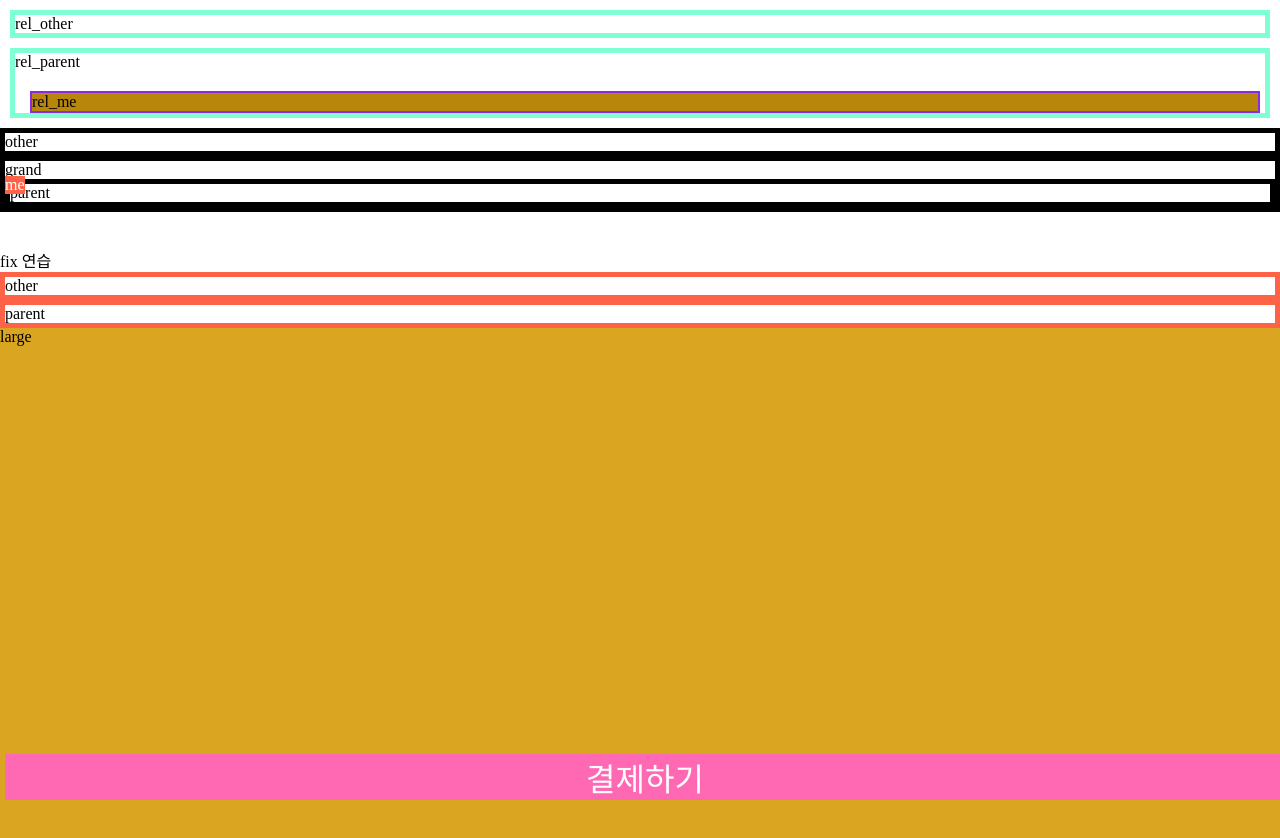
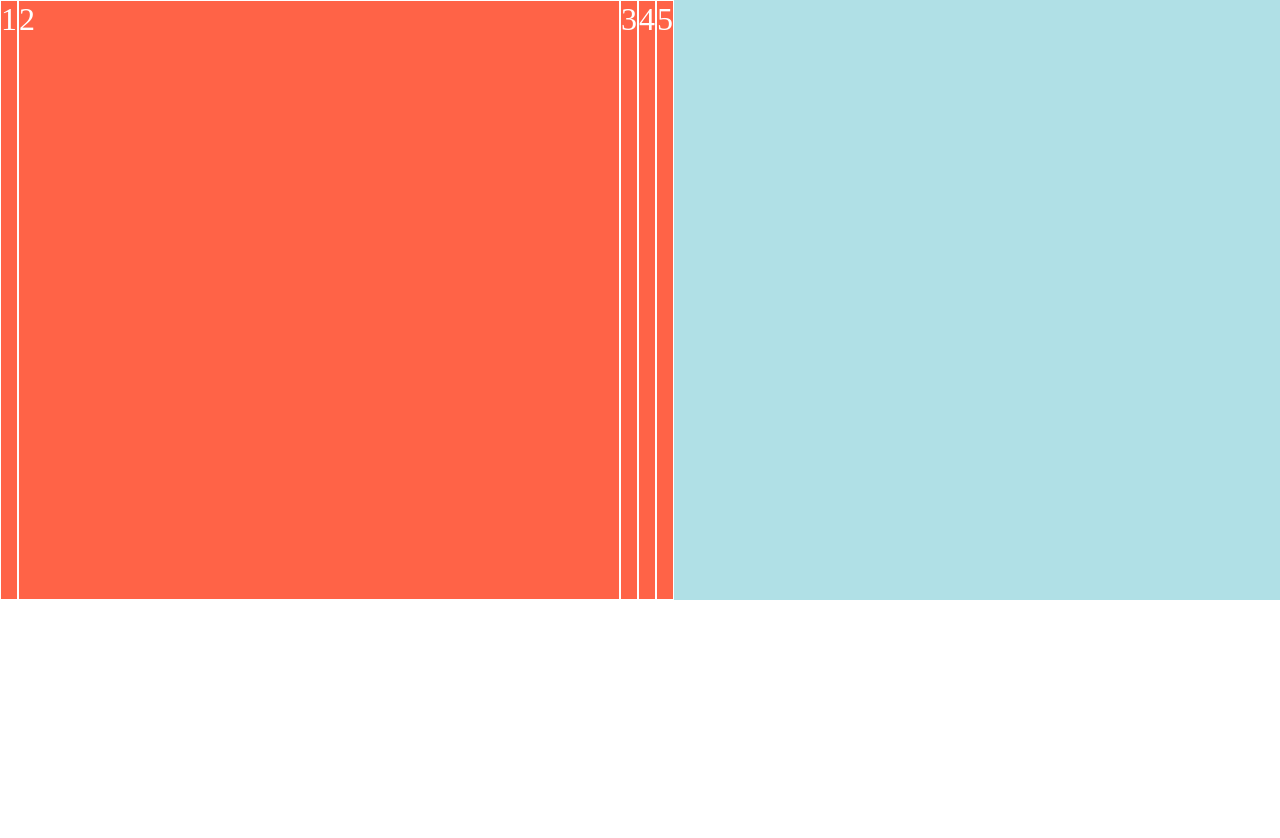
Before and after one commit to happy-sonday/ng_css, an Angular app: page / in a window 1280 px wide. Shown: the top 838 px of the page. After the commit the page ends 800 px from the top, so only its background shows below. Built offline with nearby package versions, Linux system fonts and the light colour scheme.

Commit message:
flex basic grow shrink

```diff
--- a/src/app/app.component.html
+++ b/src/app/app.component.html
@@ -8,5 +8,7 @@
 <!-- <app-block-test></app-block-test> -->
 <!-- <app-boxsizing-test></app-boxsizing-test> -->
 <!-- <app-margin-overwrap></app-margin-overwrap> -->
-<app-position-test></app-position-test>
+<!-- <app-position-test></app-position-test> -->
+<!-- <app-flux-test></app-flux-test> -->
+<app-flex-grownshrink></app-flex-grownshrink>
 <router-outlet></router-outlet>
--- a/src/app/app.module.ts
+++ b/src/app/app.module.ts
@@ -14,6 +14,8 @@ import { BlockTestComponent } from './block-test/block-test.component';
 import { BoxsizingTestComponent } from './boxsizing-test/boxsizing-test.component';
 import { MarginOverwrapComponent } from './margin-overwrap/margin-overwrap.component';
 import { PositionTestComponent } from './position-test/position-test.component';
+import { FluxTestComponent } from './flux-test/flux-test.component';
+import { FlexGrownshrinkComponent } from './flex-grownshrink/flex-grownshrink.component';
 
 @NgModule({
   declarations: [
@@ -28,7 +30,9 @@ import { PositionTestComponent } from './position-test/position-test.component';
     BlockTestComponent,
     BoxsizingTestComponent,
     MarginOverwrapComponent,
-    PositionTestComponent
+    PositionTestComponent,
+    FluxTestComponent,
+    FlexGrownshrinkComponent
   ],
   imports: [
     BrowserModule,
--- /dev/null
+++ b/src/app/flex-grownshrink/flex-grownshrink.component.html
@@ -0,0 +1,7 @@
+<div class="container">
+  <div class="item">1</div>
+  <div class="item">2</div>
+  <div class="item">3</div>
+  <div class="item">4</div>
+  <div class="item">5</div>
+</div>
--- /dev/null
+++ b/src/app/flex-grownshrink/flex-grownshrink.component.scss
@@ -0,0 +1,32 @@
+
+//부모 컨테이너
+.container{
+  background-color: powderblue;
+  display: flex;
+  font-size: 2rem;
+  flex-direction: row;
+  height: 600px;
+
+
+
+}
+.item{
+  background-color: tomato;
+  color:white;
+  border:1px solid;
+  //모든 flew grow n분할
+  //flex-grow: 1;/* default 0 */
+}
+
+//특정아이템의 크기를 주고싶을때 ex.2번째아이템
+.item:nth-child(2){
+  flex-basis: 600px;
+
+  //여백이까지 줄어들게되면 보통 2의 여백만 줄어들게된다
+  //이것을 shrink:0;을 주면 자신의 영역으로 스크롤이 침범할때까지 줄어들지않는다.
+  flex-shrink: 2;
+
+  //cascading에 의행 우선순위로 적용
+/*   background-color: yellow;
+  flex-grow:3; */
+}
--- /dev/null
+++ b/src/app/flex-grownshrink/flex-grownshrink.component.ts
@@ -0,0 +1,15 @@
+import { Component, OnInit } from '@angular/core';
+
+@Component({
+  selector: 'app-flex-grownshrink',
+  templateUrl: './flex-grownshrink.component.html',
+  styleUrls: ['./flex-grownshrink.component.scss']
+})
+export class FlexGrownshrinkComponent implements OnInit {
+
+  constructor() { }
+
+  ngOnInit(): void {
+  }
+
+}
--- /dev/null
+++ b/src/app/flux-test/flux-test.component.html
@@ -0,0 +1,7 @@
+<div class="container">
+  <div class="item">1</div>
+  <div class="item">2</div>
+  <div class="item">3</div>
+  <div class="item">4</div>
+  <div class="item">5</div>
+</div>
--- /dev/null
+++ b/src/app/flux-test/flux-test.component.scss
@@ -0,0 +1,23 @@
+
+//부모 컨테이너
+.container{
+  background-color: powderblue;
+  //block모델에서 item을 모두 inline형식으로 바꿔버린다
+  display: flex;
+  font-size: 2rem;
+  //초기 block모델처럼 수평영역을 수직으로 배열
+  //flex-direction: column;
+  //item을 역방향으로
+  //flex-direction: column-reverse;
+  flex-direction: row;
+
+  height: 600px;
+
+
+
+}
+.item{
+  background-color: tomato;
+  color:white;
+  border:1px solid
+}
--- /dev/null
+++ b/src/app/flux-test/flux-test.component.ts
@@ -0,0 +1,15 @@
+import { Component, OnInit } from '@angular/core';
+
+@Component({
+  selector: 'app-flux-test',
+  templateUrl: './flux-test.component.html',
+  styleUrls: ['./flux-test.component.scss']
+})
+export class FluxTestComponent implements OnInit {
+
+  constructor() { }
+
+  ngOnInit(): void {
+  }
+
+}
```
Also changed, not shown: 2 other files (tests, documents, lock files or other folders).
